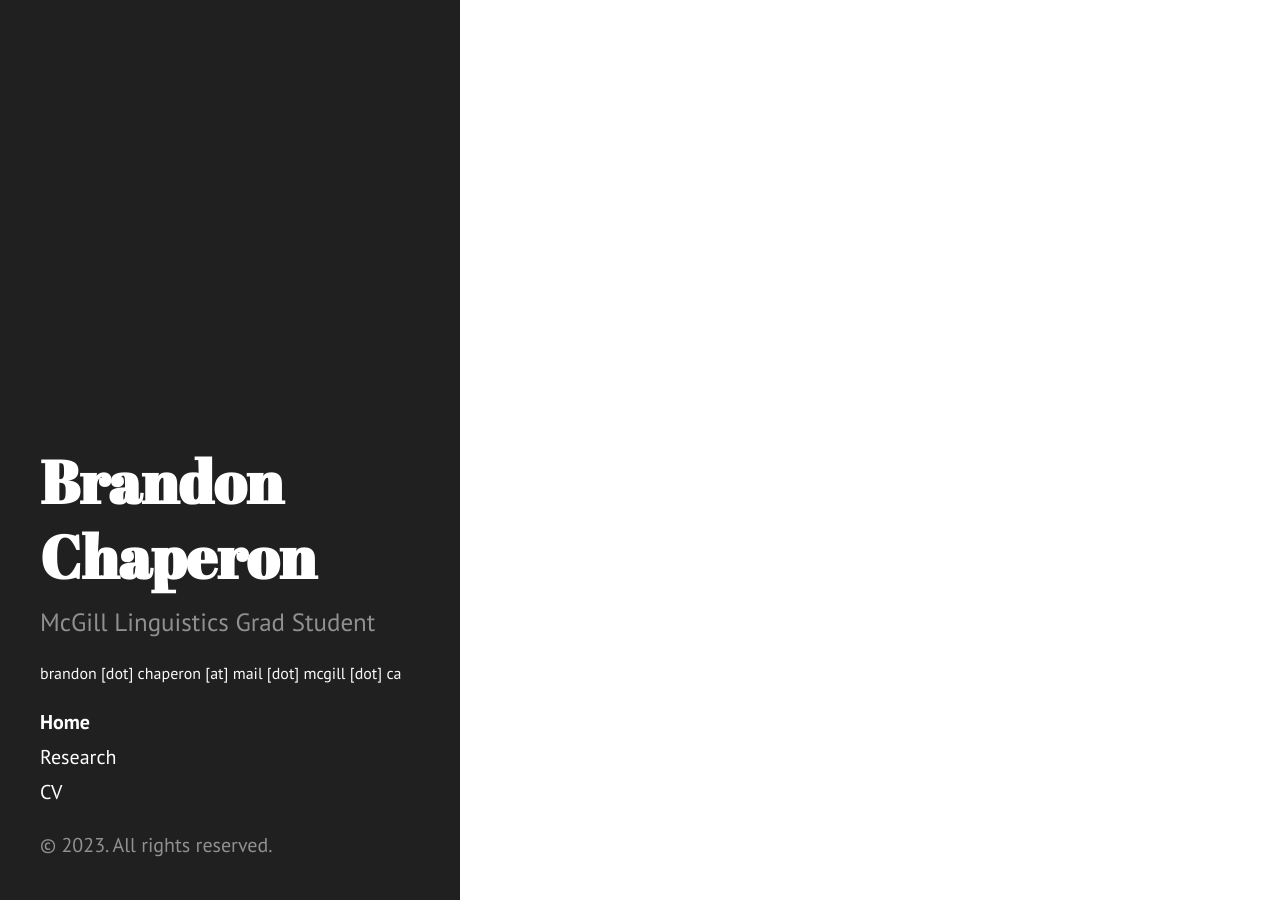
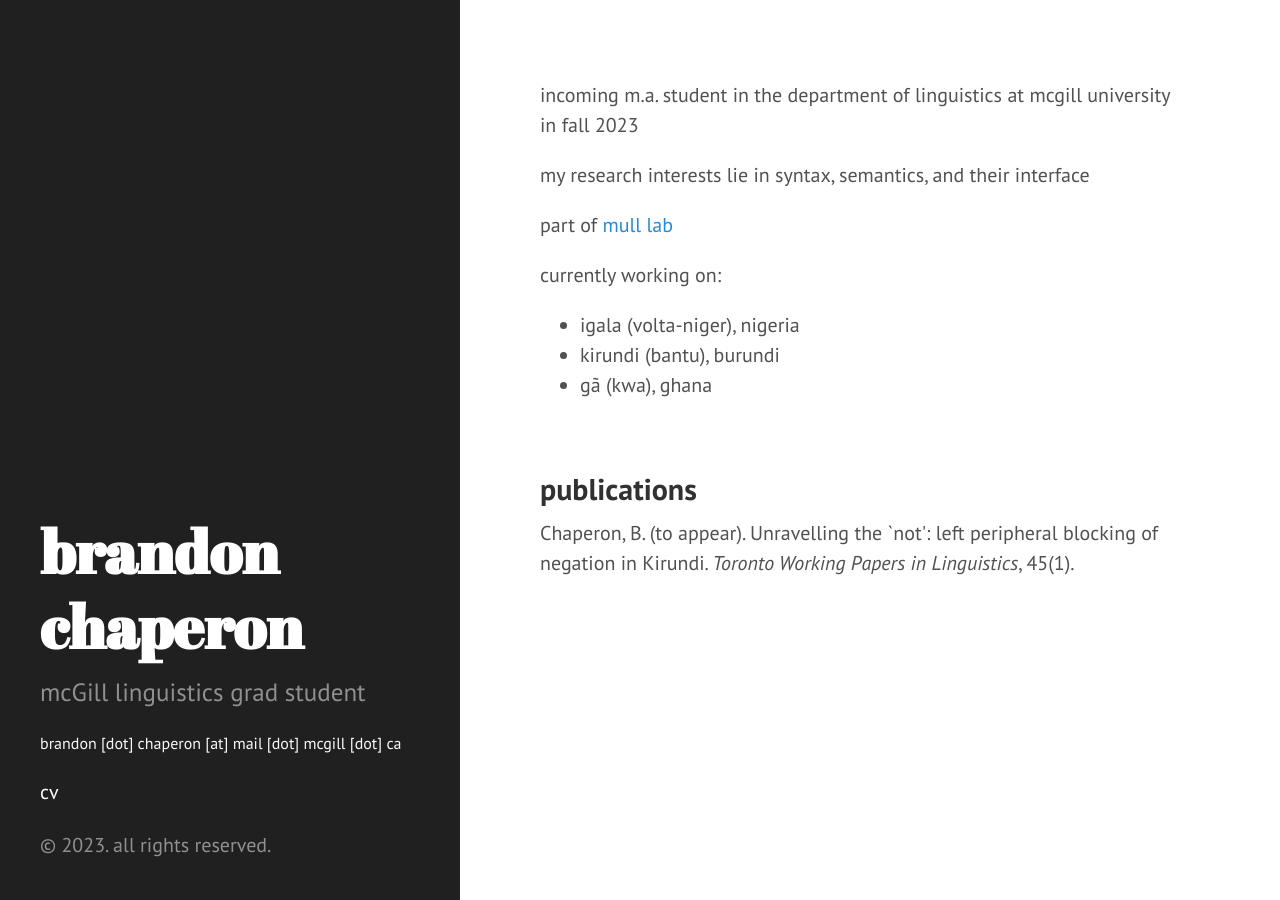
Before and after one commit to bchaper0n/bchaper0n.github.io, a Jekyll site: the page built from index.html, in a window 1280 px wide. Built offline with Jekyll 4.4.1, drawn with Linux system fonts in a browser that asks for light colours.

Commit message:
added info

```diff
--- a/404.html
+++ b/404.html
@@ -1,10 +1,10 @@
 ---
 layout: default
-title: "404: Page not found"
+title: "404: page not found"
 permalink: 404.html
 ---
 
 <div class="page">
-  <h1 class="page-title">404: Page not found</h1>
-  <p class="lead">Sorry, we've misplaced that URL or it's pointing to something that doesn't exist. <a href="{{ site.baseurl }}">Head back home</a> to try finding it again.</p>
+  <h1 class="page-title">404: page not found</h1>
+  <p class="lead">sorry, this URL is pointing to something that doesn't exist. <a href="{{ site.baseurl }}">head back home</a> to try finding it again.</p>
 </div>
--- a/_config.yml
+++ b/_config.yml
@@ -7,14 +7,14 @@ permalink:        pretty
 relative_permalinks: false
 
 # Setup
-title:            Brandon Chaperon
+title:            brandon chaperon
 tagline:          'tagline'
-description:      'McGill Linguistics Grad Student'
+description:      'mcGill linguistics grad student'
 url:              https://bchap.ca
 baseurl:          /
 
 author:
-  name:           'Brandon Chaperon'
+  name:           'brandon chaperon'
   email:          'brandon [dot] chaperon [at] mail [dot] mcgill [dot] ca'
 
 paginate:         5
--- a/_includes/head.html
+++ b/_includes/head.html
@@ -21,9 +21,9 @@
   <link rel="stylesheet" href="http://fonts.googleapis.com/css?family=PT+Sans:400,400italic,700|Abril+Fatface">
 
   <!-- Icons -->
-  <link rel="apple-touch-icon-precomposed" sizes="144x144" href="{{ site.baseurl }}public/apple-touch-icon-144-precomposed.png">
-  <link rel="shortcut icon" href="{{ site.baseurl }}public/favicon.ico">
+  <link rel="apple-touch-icon-precomposed" sizes="144x144" href="{{ site.baseurl }}public/icons8-b-key-100.png">
+  <link rel="shortcut icon" href="{{ site.baseurl }}public/icons8-b-key-100.ico">
 
   <!-- RSS -->
-  <link rel="alternate" type="application/rss+xml" title="RSS" href="/atom.xml">
+  <!-- <link rel="alternate" type="application/rss+xml" title="RSS" href="/atom.xml"> -->
 </head>
--- a/_includes/sidebar.html
+++ b/_includes/sidebar.html
@@ -11,7 +11,7 @@
     </div>
 
     <nav class="sidebar-nav">
-      <a class="sidebar-nav-item{% if page.url == site.baseurl %} active{% endif %}" href="{{ site.baseurl }}">Home</a>
+      <!-- <a class="sidebar-nav-item{% if page.url == site.baseurl %} active{% endif %}" href="{{ site.baseurl }}">Home</a> -->
 
       {% comment %}
         The code below dynamically generates a sidebar nav of pages with
@@ -27,11 +27,11 @@
         {% endif %}
       {% endfor %}
 
-      <a class="sidebar-nav-item" href="{{ site.baseurl }}research">Research</a>
+      <!-- <a class="sidebar-nav-item" href="{{ site.baseurl }}research">Research</a> -->
       <!-- <a class="sidebar-nav-item" href="{{ site.baseurl }}about">About</a> -->
-      <a class="sidebar-nav-item" href="{{ site.baseurl }}docs/bchapcv.pdf" download>CV</a>
+      <a class="sidebar-nav-item" href="{{ site.baseurl }}docs/bchapcv.pdf" download>cv</a>
     </nav>
 
-    <p>&copy; {{ site.time | date: '%Y' }}. All rights reserved.</p>
+    <p>&copy; {{ site.time | date: '%Y' }}. all rights reserved.</p>
   </div>
 </div>
--- a/index.html
+++ b/index.html
@@ -1,4 +1,19 @@
 ---
 layout: default
-title: Home
+title: home
 ---
+
+<p>incoming m.a. student in the department of linguistics at mcgill university in fall 2023</a></p>
+<p>my research interests lie in syntax, semantics, and their interface</a></p>
+<p>part of <a href="https://mull-lab.org/">mull lab</a></p>
+<p>currently working on:</p>
+<ul>
+    <li>igala (volta-niger), nigeria</li>
+    <li>kirundi (bantu), burundi</li>
+    <li>gã (kwa), ghana</li>
+</ul>
+
+<br>
+
+<h2>publications</h2>
+<p>Chaperon, B. (to appear). Unravelling the `not': left peripheral blocking of negation in Kirundi. <i>Toronto Working Papers in Linguistics</i>, 45(1).</p>
```
Also changed, not shown: research/index.html (deleted, +0 -74 lines), public/apple-touch-icon-144-precomposed.png (deleted), public/favicon.ico (deleted), public/icons8-b-key-100.ico (added), public/icons8-b-key-100.png (added).
